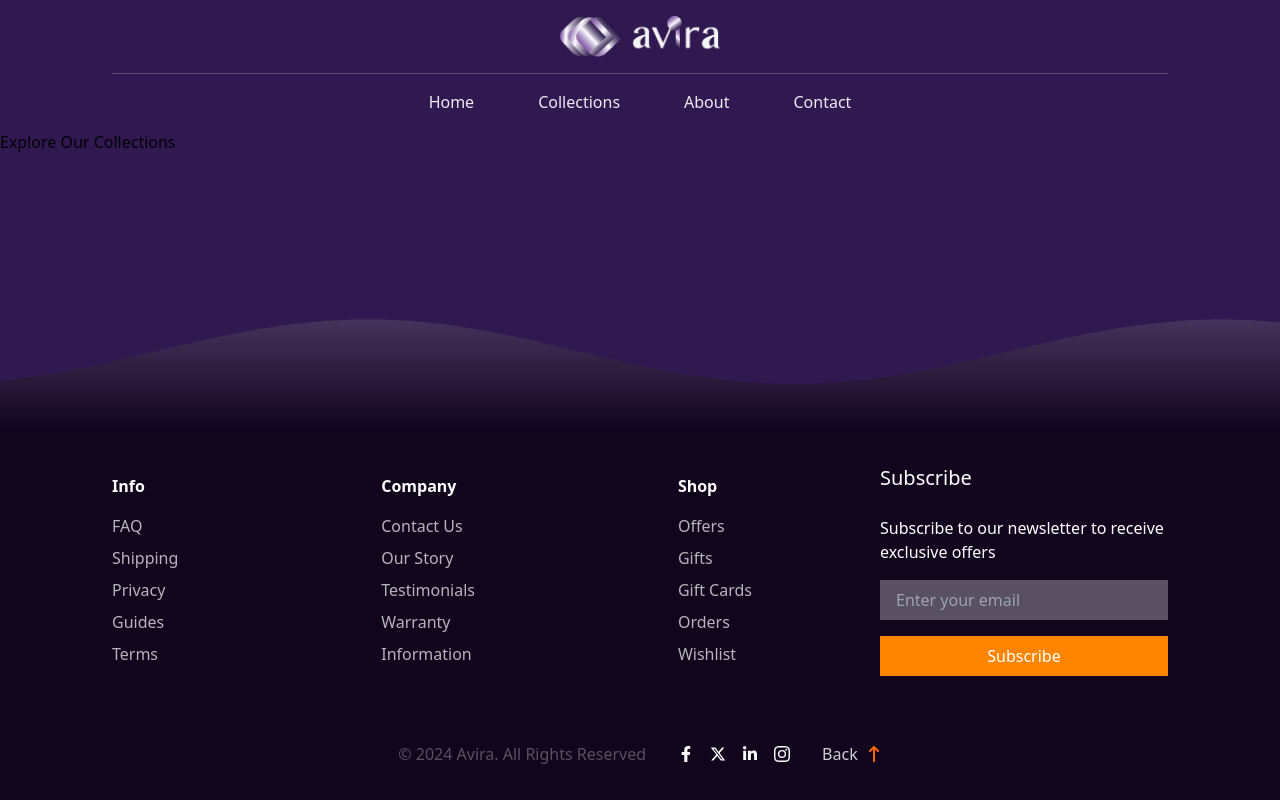
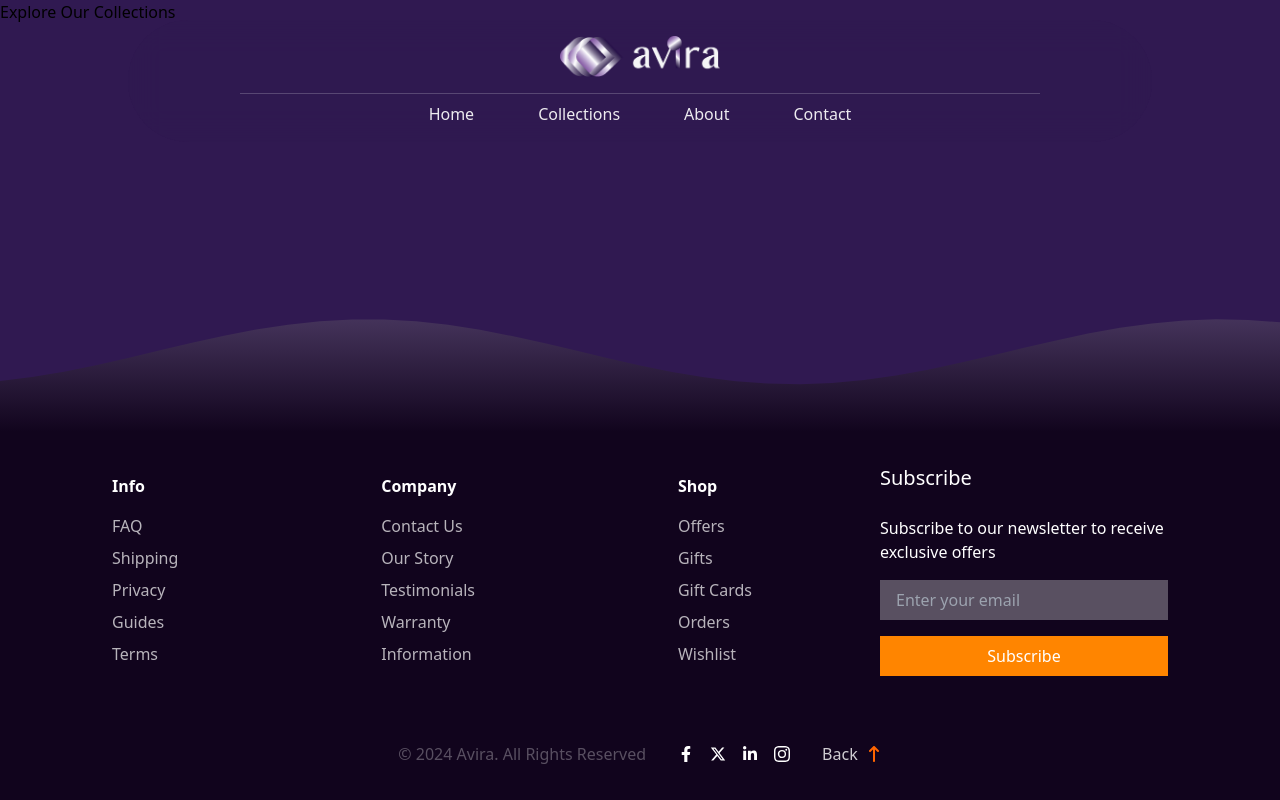
Before and after one commit to CatAvadani/Avira-design, a React (Vite) app: page /collections in a window 1280 px wide. Built offline with nearby package versions, Linux system fonts and the light colour scheme; a web font is replaced by a local one.

Commit message:
Implement a blurry rounded navbar

```diff
--- a/src/components/Footer.tsx
+++ b/src/components/Footer.tsx
@@ -48,10 +48,10 @@ export default function Footer() {
           </li>
         </ul>
         <Link
-          to='navigation'
+          to='hero-section'
           smooth={true}
           duration={500}
-          offset={-70}
+          offset={-150}
           className=' cursor-pointer'
         >
           <div className=' flex justify-center items-center gap-2'>
--- a/src/components/HeroSection.tsx
+++ b/src/components/HeroSection.tsx
@@ -5,7 +5,7 @@ export default function HeroSection() {
   return (
     <div
       id='hero-section'
-      className='grid grid-cols-1 sm:grid-cols-2 lg:grid-cols-3 sm:grid-rows-2 lg:grid-rows-3 gap-4 p-4 max-w-screen-xl min-h-screen mx-auto '
+      className='grid grid-cols-1 sm:grid-cols-2 lg:grid-cols-3 sm:grid-rows-2 lg:grid-rows-3 gap-4 p-4 max-w-screen-xl min-h-screen mx-auto sm:mt-40'
     >
       {/* Top Left  */}
       <div
--- a/src/components/Navbar.tsx
+++ b/src/components/Navbar.tsx
@@ -12,9 +12,9 @@ export default function Navbar() {
   return (
     <nav
       id='navigation'
-      className='w-full bg-transparent text-[#edebef] px-4 lg:px-28 py-4'
+      className='w-full sm:fixed z-10 top-5 sm:left-[50%] sm:translate-x-[-50%] px-4 lg:px-28 py-4 backdrop-blur-lg bg-[#301951]/80 text-[#edebef] sm:rounded-full max-w-5xl mx-auto'
     >
-      <div className='flex justify-between items-center mb-4 lg:hidden'>
+      <div className='flex justify-between items-center mb-2 lg:hidden'>
         <Link to='/'>
           <img src='/Logo-resized@1.5x.png' className='w-32' alt='Logo' />
         </Link>
@@ -31,8 +31,8 @@ export default function Navbar() {
         <Link to='/'>
           <img src='/Logo-resized@1.5x.png' className='w-40 mb-4' alt='Logo' />
         </Link>
-        <div className='border-b border-white/20 w-full mb-4'></div>
-        <div className='flex gap-16'>
+        <div className='border-b border-white/20 w-full mb-2'></div>
+        <div className='flex gap-16 '>
           <Link to='/' className='hover:text-white/65 transition-all'>
             Home
           </Link>
```
